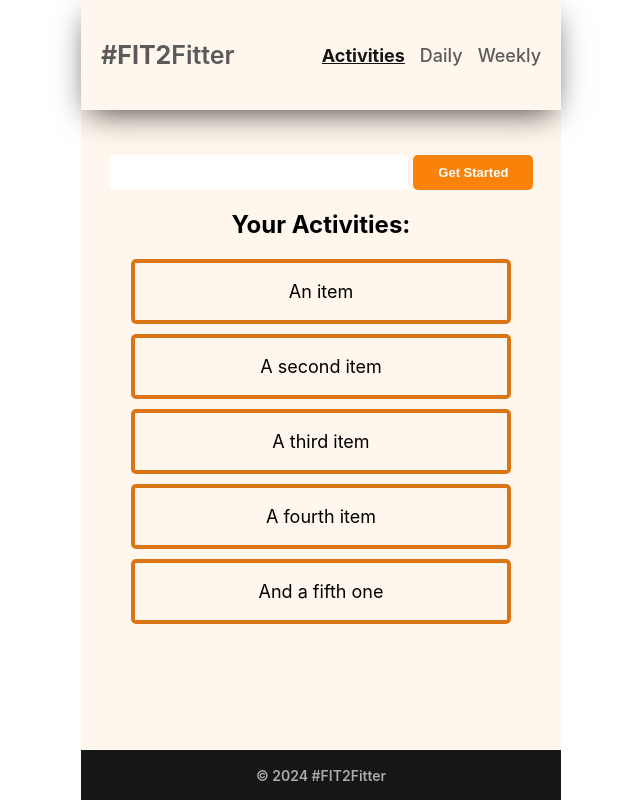
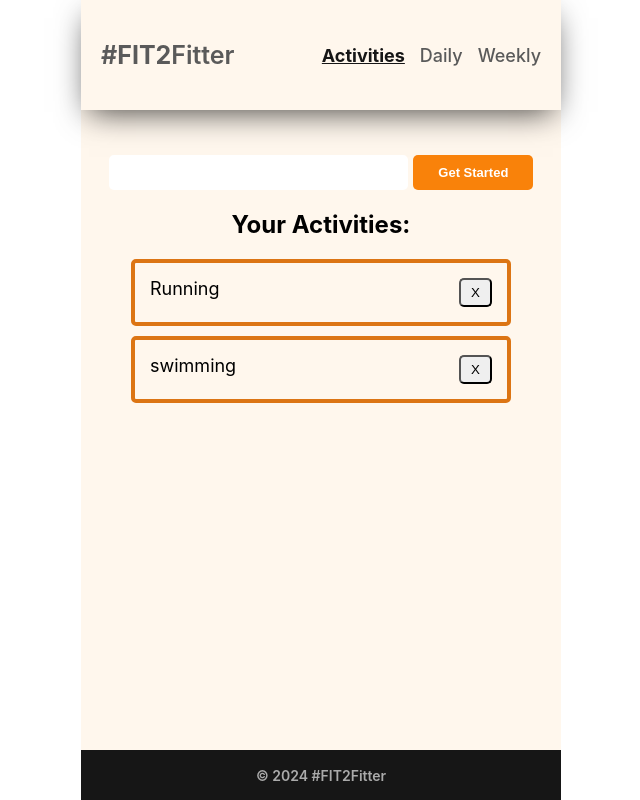
Before and after one commit to banerjee08/health-tracker-app, a React (Create React App) app: page /activity in a window 1280 px wide. Shown: the whole page, without its empty margins (319-959 px from the left). Built offline with nearby package versions, Linux system fonts and the light colour scheme.

Commit message:
Adding activities to the list

```diff
--- a/src/components/Activity/Activity.jsx
+++ b/src/components/Activity/Activity.jsx
@@ -2,12 +2,19 @@ import React from 'react'
 import { useState } from "react"
 import styles from "../../styles/Activity.module.css"
 
+import { addActions } from "../../redux/reducers/addActivityReducer"
+import { useDispatch, useSelector } from 'react-redux'
+
 export default function Activity(){
-    const [activity, setActivity] = useState("")
+    const [activity, setActivity] = useState()
+    // const notes=useSelector((state)=> state.noteReducer.notes);
+    const activities=useSelector((state)=> state.addActivityReducer.addActivity);
+    const dispatch = useDispatch();
 
     const handleSubmit = (e) => {
         e.preventDefault();
         console.log(activity)
+        dispatch(addActions.add(activity))
         setActivity("")
     }
 
@@ -24,13 +31,14 @@ export default function Activity(){
             </form>
             <div>
                 <h2>Your Activities:</h2>
-                    <ul className={styles.listGroup}>
-                        <li className={styles.listGroupItem}>An item</li>
-                        <li className={styles.listGroupItem}>A second item</li>
-                        <li className={styles.listGroupItem}>A third item</li>
-                        <li className={styles.listGroupItem}>A fourth item</li>
-                        <li className={styles.listGroupItem}>And a fifth one</li>
-                    </ul>
+                    <div className={styles.listGroup}>
+                        {activities.map((addActivity, index) =>(
+                            <div className={styles.listGroupItem}>
+                            <p>{addActivity.text}</p>
+                            <button className={styles.closeBtn}>X</button>
+                        </div>
+                        ))}
+                    </div>
             </div>
         </div>
     )
--- a/src/components/Daily/Daily.jsx
+++ b/src/components/Daily/Daily.jsx
@@ -1,5 +1,6 @@
 import React from "react"
 import styles from "../../styles/Daily.module.css"
+
 
 export default function Daily(){
     return (
--- a/src/components/Weekly/Weekly.jsx
+++ b/src/components/Weekly/Weekly.jsx
@@ -1,8 +1,10 @@
 import React from "react"
+import { useState } from "react"
 import styles from "../../styles/Weekly.module.css"
 
 
 export default function Weekly(){
+    const [days, setDays] = useState([])
     return(
         <div className={styles.weeklyContainer}>
             <h2>Weekly Activities</h2>
--- a/src/index.js
+++ b/src/index.js
@@ -11,9 +11,9 @@ const root = createRoot(container);
 
 root.render(
   <React.StrictMode>
-    {/* <Provider store={store}> */}
+    <Provider store={store}>
       <App />
-    {/* </Provider> */}
+    </Provider>
   </React.StrictMode>
 );
 
--- a/src/redux/reducers/addActivityReducer.js
+++ b/src/redux/reducers/addActivityReducer.js
@@ -15,7 +15,8 @@ const addActivitySlice = createSlice({
         // this is an add action
         add: (state, action) => {
             state.addActivity.push({
-                text:action.payload
+                text:action.payload,
+                createdOn: new Date()
             })
         },
 
@@ -27,4 +28,7 @@ const addActivitySlice = createSlice({
 })
 
 // export reducer
-export  const addActivityReducer = addActivitySlice.reducer
+export  const addActivityReducer = addActivitySlice.reducer;
+
+// export actions
+export const addActions = addActivitySlice.actions;
--- a/src/redux/reducers/dailyActivityReducer.js
+++ b/src/redux/reducers/dailyActivityReducer.js
@@ -19,4 +19,7 @@ const dailyActivitySlice = createSlice({
 });
 
 // export reducer
-export const dailyActivityReducer = dailyActivitySlice.reducer
+export const dailyActivityReducer = dailyActivitySlice.reducer;
+
+// export actions
+export const dailyActions = dailyActivitySlice.actions
--- a/src/styles/Activity.module.css
+++ b/src/styles/Activity.module.css
@@ -50,12 +50,34 @@ form input{
     list-style: none;
     margin: 0;
     margin-bottom: 10px;
-    padding: 18px 0;
+    padding: 15px;
     font-size: 18px;
     border-radius: 5px;
     cursor: pointer;
+    display: flex;
+    /* align-items: center; */
+}
+
+.listGroupItem p{
+    /* border: red 1px solid; */
+    margin: 0;
+    /* padding: 0 15px; */
 }
 
 .listGroupItem:hover{
     font-weight: 600;
 }
+
+.closeBtn{
+    /* justify-content: center; */
+    align-self: center;
+    margin-left: auto;
+    padding: 5px 10px;
+    border-radius: 5px;
+    cursor: pointer;
+    transition: transform .1s ease-in-out;
+}
+
+.closeBtn:hover{
+    transform: translate(1px, 1px);
+}
--- a/src/styles/Daily.module.css
+++ b/src/styles/Daily.module.css
@@ -28,7 +28,8 @@
 .noBtn,
 .blehBtn{
     border: none;
-    background-color: #f9820a;
+    /* background-color: #f9820a; */
+    background-color: #f4b16e;
     color: white;
     font-size: 13px;
     padding: 10px 25px;
@@ -49,9 +50,11 @@
 
 .noBtn{
     margin: 0 15px;
-    background-color: #eb6161;
+    /* background-color: #eb6161; */
+    background-color: #ec9393;
 }
 
 .yesBtn{
-    background-color: #4cd17f;
+    /* background-color: #4cd17f; */
+    background-color: #8acaa3;
 }
```
